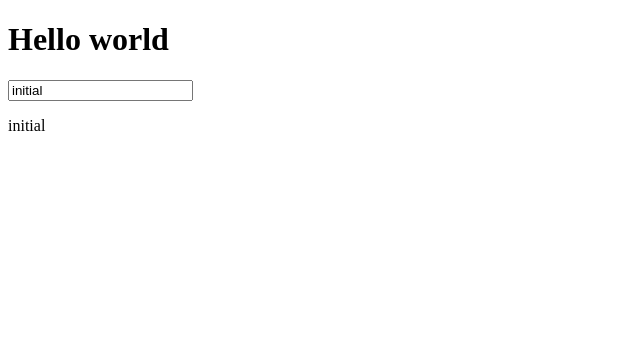
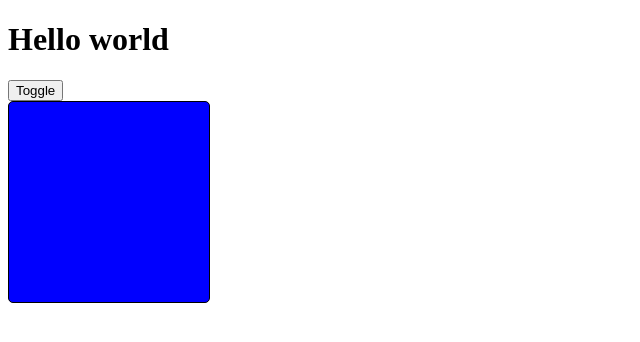
Before and after one commit to ArtemIgnatiev908976/Angular, an Angular app in the folder Angular 9. Теория и практика/angular-basics/: page / in a window 1280 px wide. Shown: the top 342 px of the page, without its empty margins (0-640 px from the left). Built offline with nearby package versions, Linux system fonts and the light colour scheme.

Commit message:
Директива ngStyle

```diff
--- a/Angular 9. Теория и практика/angular-basics/src/app/app.component.html
+++ b/Angular 9. Теория и практика/angular-basics/src/app/app.component.html
@@ -1,6 +1,15 @@
 <h1>Hello world</h1>
 
+<button (click)="backgroundToggle = !backgroundToggle">Toggle</button>
 
-<input type="text" [(ngModel)]="title" >
+<div [ngStyle]="{
+width: '200px',
+height: '200px',
+borderRadius: '5px',
+border: '1px solid black',
+background: backgroundToggle ? 'red' : 'blue'
+}">
 
-<p>{{title}}</p>
+
+
+</div>
--- a/Angular 9. Теория и практика/angular-basics/src/app/app.component.ts
+++ b/Angular 9. Теория и практика/angular-basics/src/app/app.component.ts
@@ -6,8 +6,5 @@ import {Component} from '@angular/core';
   styleUrls: ['./app.component.scss']
 })
 export class AppComponent {
-title = 'initial'
-onInput(event:any){
-  this.title = event.target.value
+backgroundToggle = false
 }
-}
```
